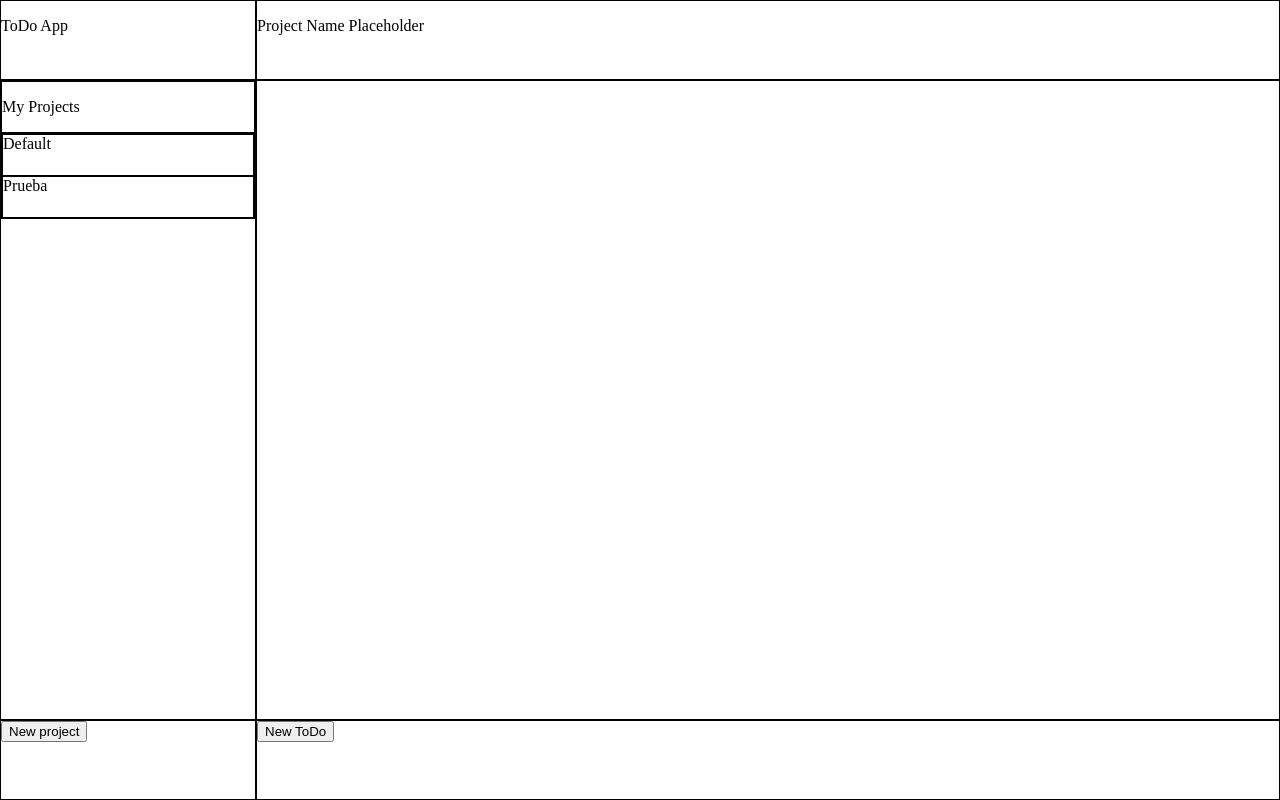
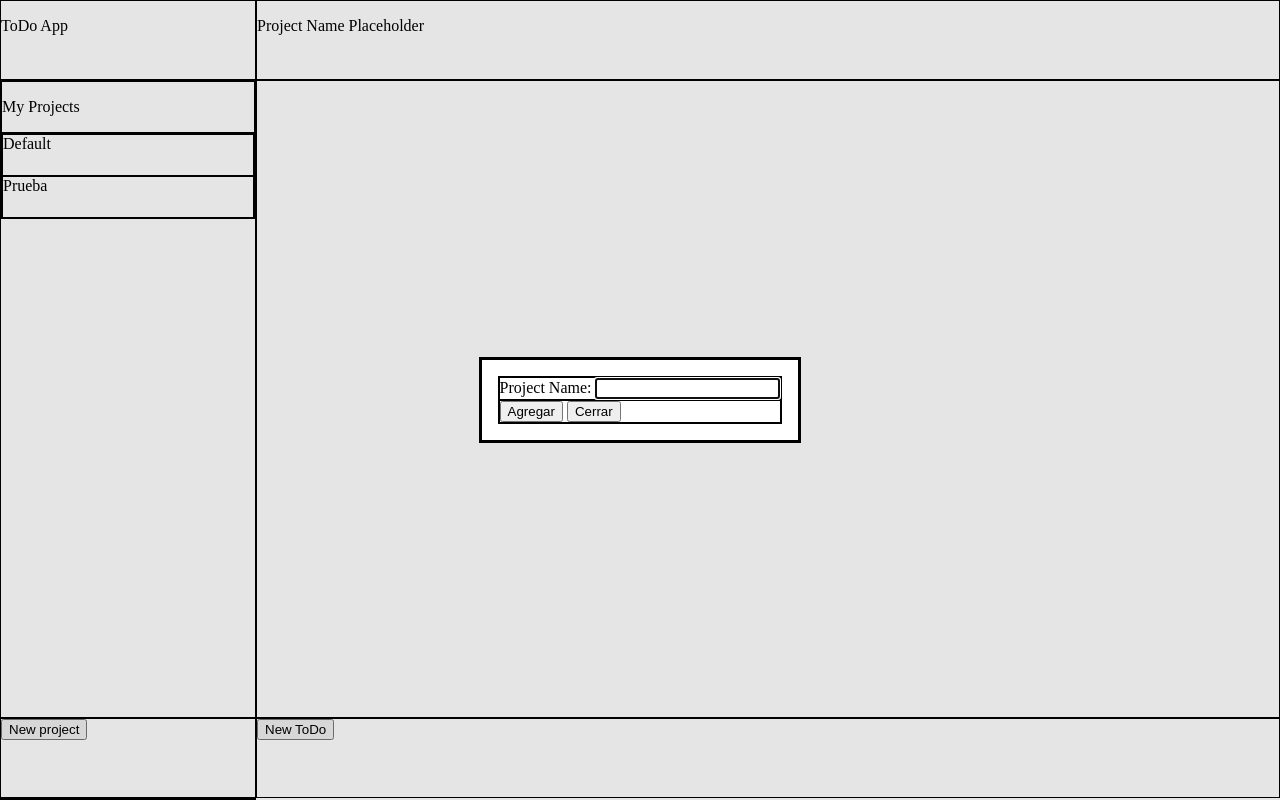
Before and after one commit to Setnegrusni/todo-list-project, a website built with webpack: page src/template.html in a window 1280 px wide. Both pictures are taken after a click on the button "New project". Built offline with nearby package versions, Linux system fonts and the light colour scheme.

Commit message:
Added project modal dialog

```diff
--- a/src/template.html
+++ b/src/template.html
@@ -25,5 +25,19 @@
     <div class="add-todo">
         <button id="new-todo">New ToDo</button>
     </div>
+    <div class="form-modals">
+        <dialog id="project-modal">
+            <div class="project-form">
+                <div class="project-title">
+                    <label for="projectTitle">Project Name:</label>
+                    <input type="text" id="projectTitle">
+                </div>
+                <div class="modal-footer">
+                    <button id="new-project">Agregar</button>
+                    <button id="close-modal">Cerrar</button>
+                </div>
+            </div>
+        </dialog>
+    </div>
 </body>
 </html>
```
